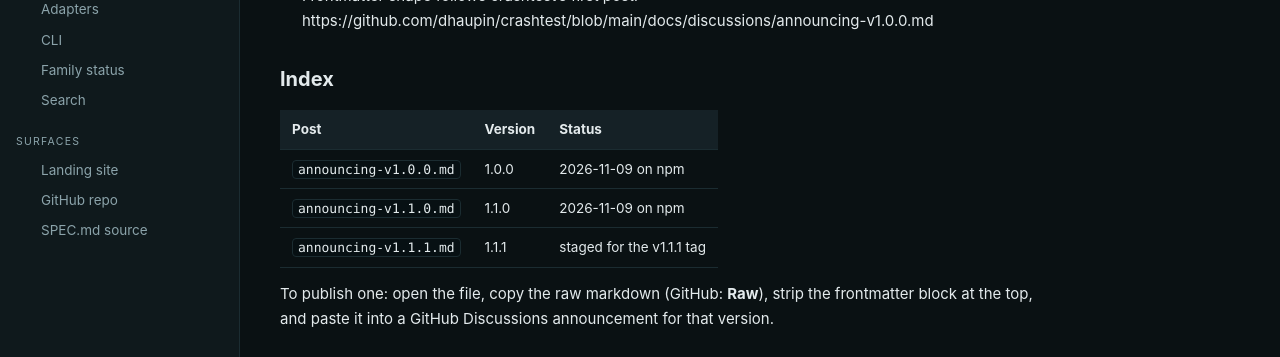
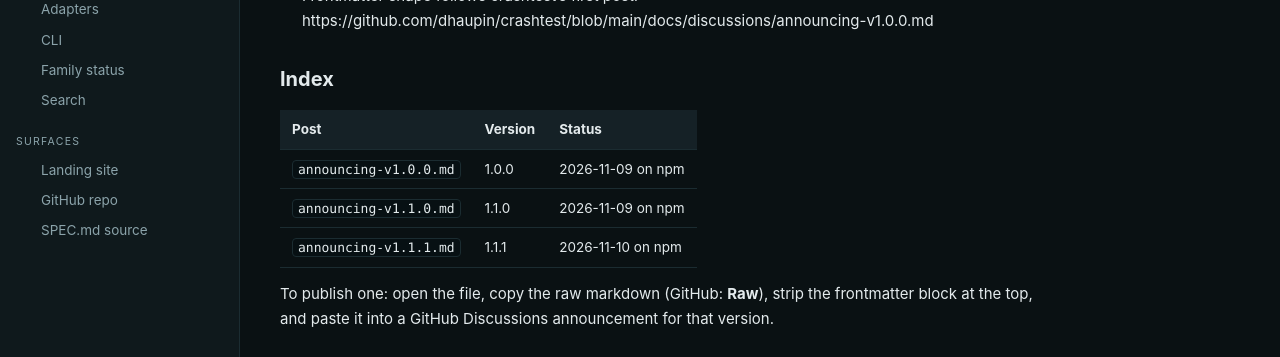
Before and after one commit to dhaupin/gamestruct, a Jekyll site: the page built from docs/discussions/index.md, in a window 1280 px wide and 977 px high. Shown: the part 456-813 px from the top of the window. Built offline with Jekyll 4.4.1, drawn with Linux system fonts in a browser that asks for light colours.

Commit message:
docs(discussions): the 1.1.1 row is on npm
1.1.1 shipped through the OIDC ladder (publish -> release -> verify all
green; npm latest 1.1.1, provenance present, GH release carries the served
tarball). The discussions index row moves from "staged for the tag" to
"2026-11-10 on npm".

Co-authored-by: openhands <openhands@all-hands.dev>

```diff
--- a/docs/discussions/index.md
+++ b/docs/discussions/index.md
@@ -25,6 +25,6 @@ Source of truth (link-not-copy): https://github.com/dhaupin/crashtest/blob/main/
 |------|---------|--------|
 | `announcing-v1.0.0.md` | 1.0.0 | 2026-11-09 on npm |
 | `announcing-v1.1.0.md` | 1.1.0 | 2026-11-09 on npm |
-| `announcing-v1.1.1.md` | 1.1.1 | staged for the v1.1.1 tag |
+| `announcing-v1.1.1.md` | 1.1.1 | 2026-11-10 on npm |
 
 To publish one: open the file, copy the raw markdown (GitHub: **Raw**), strip the frontmatter block at the top, and paste it into a GitHub Discussions announcement for that version.
```
